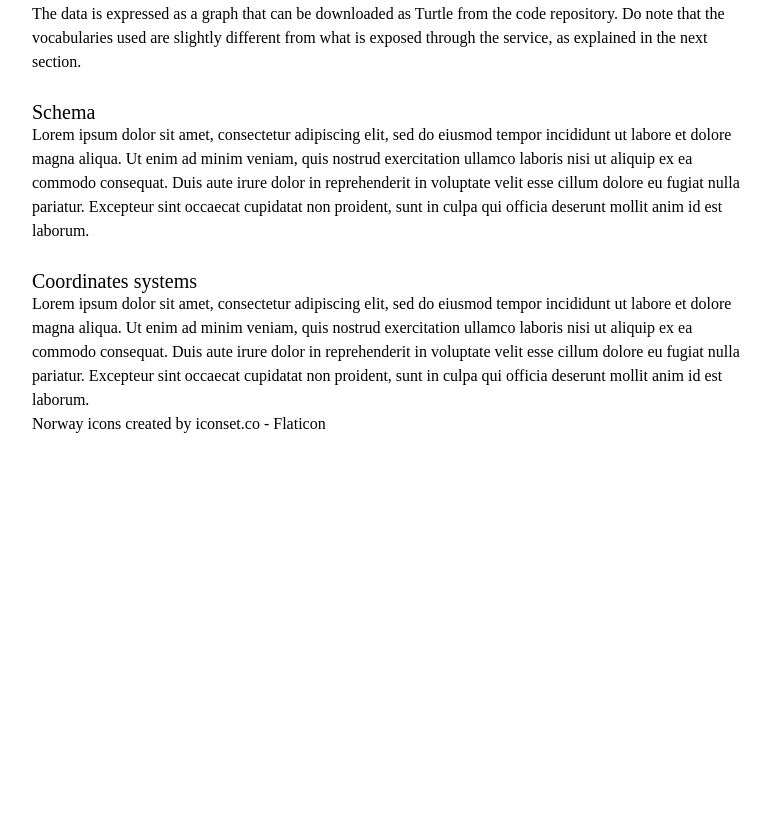
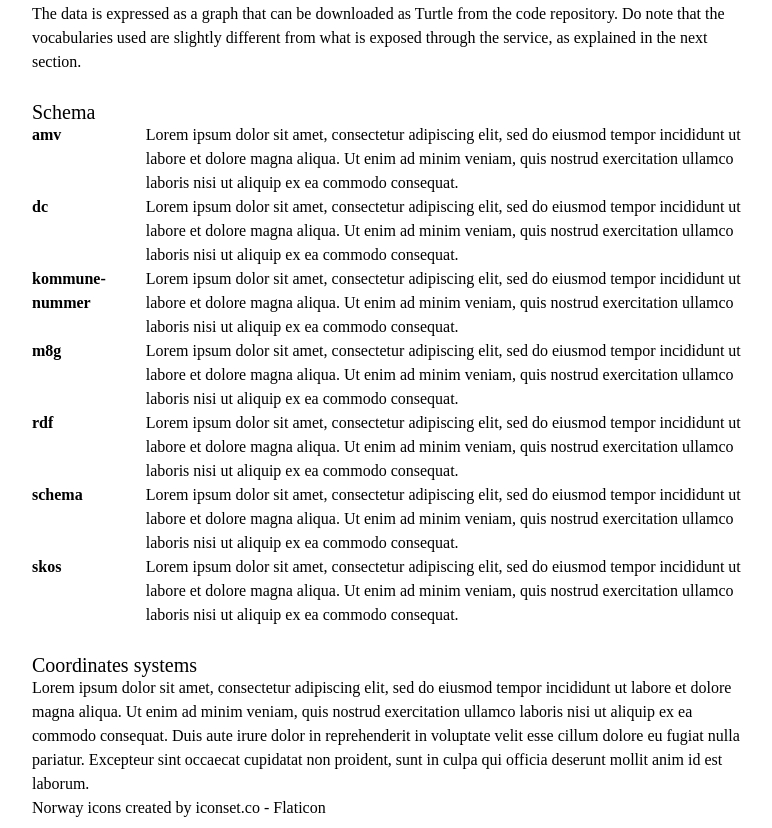
Before and after one commit to megoth-capgemini/municipalities-coordinates, a React (Vite) app: page / in a window 1280 px wide. Shown: the part 1060-1888 px from the top of the page, without its empty margins (248-1020 px from the left). Before the commit the page ends 1504 px from the top, so only its background shows below. Built offline with nearby package versions, Linux system fonts and the light colour scheme.

Commit message:
Introduced MDX
Want to improve the experience of writing the documentation - for now it's mostly markdown, but plan to add components later

```diff
--- a/package.json
+++ b/package.json
@@ -1,6 +1,7 @@
 {
   "name": "municipalities-coordinates",
   "version": "0.0.1",
+  "type": "module",
   "scripts": {
     "dev": "vite",
     "build": "poetry run python build.py && npm run build-web",
@@ -14,6 +15,8 @@
   "description": "A simple setup for getting a list of Norwegian municipalities and their coordinates",
   "devDependencies": {
     "@ldo/cli": "^0.0.1-alpha.32",
+    "@mdx-js/react": "^3.1.0",
+    "@mdx-js/rollup": "^3.1.0",
     "@types/n3": "^1.21.1",
     "@types/node": "^22.13.1",
     "@types/react": "^19.0.11",
--- /dev/null
+++ b/src/components/front-page/documentation.mdx
@@ -0,0 +1,83 @@
+<h2 className="bulma-title bulma-is-4">Documentation</h2>
+
+This section covers the details of the service, and focuses on what you need to know to use the service. If you want to
+understand the technical details of how the service is developed and operated, check out the [code
+repository on GitHub](https://github.com/megoth-capgemini/municipalities-coordinates).
+
+<h3 className="bulma-title bulma-is-5">Data</h3>
+
+The data is a combination
+of [the list of municipalities from data.norge.no](https://data.norge.no/datasets/978a923c-9ab6-3617-8fd6-6622363454e3)
+and the aggregated responses
+from [Kartverkets stedsnavn API](https://github.com/megoth-capgemini/municipalities-coordinates) (API for searching on
+place names, developed by the [Norwegian Mapping Authority](https://www.kartverket.no/)), providing municipalities with
+their name, municipality number, and coordinates.
+
+The data is expressed as a graph that can be downloaded as Turtle from
+the [code repository](https://github.com/megoth-capgemini/municipalities-coordinates/blob/main/kommunenummer-koordinater.ttl).
+Do note that the vocabularies used are slightly different from what is exposed through the service, as explained in the
+next section.
+
+<h3 className="bulma-title bulma-is-5">Schema</h3>
+
+<dl>
+    <dt>amv</dt>
+    <dd>
+        Lorem ipsum dolor sit amet, consectetur adipiscing elit, sed do
+        eiusmod tempor incididunt ut labore et dolore magna aliqua. Ut enim ad
+        minim veniam, quis nostrud exercitation ullamco laboris nisi ut
+        aliquip ex ea commodo consequat.
+    </dd>
+    <dt>dc</dt>
+    <dd>
+        Lorem ipsum dolor sit amet, consectetur adipiscing elit, sed do
+        eiusmod tempor incididunt ut labore et dolore magna aliqua. Ut enim ad
+        minim veniam, quis nostrud exercitation ullamco laboris nisi ut
+        aliquip ex ea commodo consequat.
+    </dd>
+    <dt>kommune&shy;nummer</dt>
+    <dd>
+        Lorem ipsum dolor sit amet, consectetur adipiscing elit, sed do
+        eiusmod tempor incididunt ut labore et dolore magna aliqua. Ut enim ad
+        minim veniam, quis nostrud exercitation ullamco laboris nisi ut
+        aliquip ex ea commodo consequat.
+    </dd>
+    <dt>m8g</dt>
+    <dd>
+        Lorem ipsum dolor sit amet, consectetur adipiscing elit, sed do
+        eiusmod tempor incididunt ut labore et dolore magna aliqua. Ut enim ad
+        minim veniam, quis nostrud exercitation ullamco laboris nisi ut
+        aliquip ex ea commodo consequat.
+    </dd>
+    <dt>rdf</dt>
+    <dd>
+        Lorem ipsum dolor sit amet, consectetur adipiscing elit, sed do
+        eiusmod tempor incididunt ut labore et dolore magna aliqua. Ut enim ad
+        minim veniam, quis nostrud exercitation ullamco laboris nisi ut
+        aliquip ex ea commodo consequat.
+    </dd>
+    <dt>schema</dt>
+    <dd>
+        Lorem ipsum dolor sit amet, consectetur adipiscing elit, sed do
+        eiusmod tempor incididunt ut labore et dolore magna aliqua. Ut enim ad
+        minim veniam, quis nostrud exercitation ullamco laboris nisi ut
+        aliquip ex ea commodo consequat.
+    </dd>
+    <dt>skos</dt>
+    <dd>
+        Lorem ipsum dolor sit amet, consectetur adipiscing elit, sed do
+        eiusmod tempor incididunt ut labore et dolore magna aliqua. Ut enim ad
+        minim veniam, quis nostrud exercitation ullamco laboris nisi ut
+        aliquip ex ea commodo consequat.
+    </dd>
+</dl>
+
+<h3 className="bulma-title bulma-is-5">Coordinates systems</h3>
+
+Lorem ipsum dolor sit amet, consectetur adipiscing elit, sed do
+eiusmod tempor incididunt ut labore et dolore magna aliqua. Ut enim ad
+minim veniam, quis nostrud exercitation ullamco laboris nisi ut
+aliquip ex ea commodo consequat. Duis aute irure dolor in
+reprehenderit in voluptate velit esse cillum dolore eu fugiat nulla
+pariatur. Excepteur sint occaecat cupidatat non proident, sunt in
+culpa qui officia deserunt mollit anim id est laborum.
--- a/src/components/front-page/index.tsx
+++ b/src/components/front-page/index.tsx
@@ -1,89 +1,18 @@
 import SearchByName from "../search-by-name";
 import SearchByProximity from "../search-by-proximity";
+import Introduction from "./introduction.mdx";
+import Documentation from "./documentation.mdx";
 
 export default function FrontPage() {
   return (
     <div className="bulma-container">
-      <header className="bulma-content">
-        <h1 className="bulma-title">Norwegian Municipalities</h1>
-        <p>
-          This is a service for finding Norwegian municipalities by their name
-          or coordinates. The data can expressed as a{" "}
-          <a href="https://en.wikipedia.org/wiki/Linked_data">Linked Data</a>{" "}
-          graph, or a simple{" "}
-          <a href="https://www.json.org/json-en.html">JSON</a> response.
-        </p>
-        <p>
-          To learn more about the project, read the{" "}
-          <a href={"#documentation"}>documentation</a> or check out the{" "}
-          <a href="https://github.com/megoth-capgemini/municipalities-coordinates">
-            code repository
-          </a>
-          .
-        </p>
+      <header className="bulma-block bulma-content">
+        <Introduction />
       </header>
       <SearchByName />
       <SearchByProximity />
       <section id="documentation" className="bulma-block bulma-content">
-        <h2 className="bulma-title bulma-is-4">Documentation</h2>
-        <p>
-          This section covers the details of the service, and focuses on what
-          you need to know to use the service. If you want to understand the
-          technical details of how the service is developed and operated, check
-          out the <a href={""}>code repository on GitHub</a>.
-        </p>
-        <h3 className="bulma-title bulma-is-5">Data</h3>
-        <p>
-          The data is a combination of{" "}
-          <a href="https://data.norge.no/datasets/978a923c-9ab6-3617-8fd6-6622363454e3">
-            the list of municipalities from data.norge.no
-          </a>{" "}
-          and the aggregated responses from{" "}
-          <a
-            href={
-              "https://github.com/megoth-capgemini/municipalities-coordinates"
-            }
-          >
-            Kartverkets stedsnavn API
-          </a>{" "}
-          (API for searching on place names, developed by the{" "}
-          <a href={"https://www.kartverket.no/"}>Norwegian Mapping Authority</a>
-          ), providing municipalities with their name, municipality number, and
-          coordinates.
-        </p>
-        <p>
-          The data is expressed as a graph that can be downloaded as Turtle from
-          the{" "}
-          <a
-            href={
-              "https://github.com/megoth-capgemini/municipalities-coordinates/blob/main/kommunenummer-koordinater.ttl"
-            }
-          >
-            code repository
-          </a>
-          . Do note that the vocabularies used are slightly different from what
-          is exposed through the service, as explained in the next section.
-        </p>
-        <h3 className="bulma-title bulma-is-5">Schema</h3>
-        <p>
-          Lorem ipsum dolor sit amet, consectetur adipiscing elit, sed do
-          eiusmod tempor incididunt ut labore et dolore magna aliqua. Ut enim ad
-          minim veniam, quis nostrud exercitation ullamco laboris nisi ut
-          aliquip ex ea commodo consequat. Duis aute irure dolor in
-          reprehenderit in voluptate velit esse cillum dolore eu fugiat nulla
-          pariatur. Excepteur sint occaecat cupidatat non proident, sunt in
-          culpa qui officia deserunt mollit anim id est laborum.
-        </p>
-        <h3 className="bulma-title bulma-is-5">Coordinates systems</h3>
-        <p>
-          Lorem ipsum dolor sit amet, consectetur adipiscing elit, sed do
-          eiusmod tempor incididunt ut labore et dolore magna aliqua. Ut enim ad
-          minim veniam, quis nostrud exercitation ullamco laboris nisi ut
-          aliquip ex ea commodo consequat. Duis aute irure dolor in
-          reprehenderit in voluptate velit esse cillum dolore eu fugiat nulla
-          pariatur. Excepteur sint occaecat cupidatat non proident, sunt in
-          culpa qui officia deserunt mollit anim id est laborum.
-        </p>
+        <Documentation />
       </section>
       <footer className="bulma-block bulma-content">
         <a
--- /dev/null
+++ b/src/components/front-page/introduction.mdx
@@ -0,0 +1,8 @@
+<h1 className="bulma-title">Norwegian Municipalities</h1>
+
+This is a service for finding Norwegian municipalities by their name or coordinates. The data can expressed as
+a [Linked Data](https://en.wikipedia.org/wiki/Linked_data) graph, or a simple [JSON](https://www.json.org/json-en.html)
+response.
+
+To learn more about the project, read the [documentation](#documentation) or check out
+the [code repository](https://github.com/megoth-capgemini/municipalities-coordinates).
--- a/src/main.tsx
+++ b/src/main.tsx
@@ -1,6 +1,7 @@
 import React from "react";
 import ReactDOM from "react-dom/client";
 import { createBrowserRouter, RouterProvider } from "react-router-dom";
+import { MDXProvider } from "@mdx-js/react";
 import FrontPage from "./components/front-page";
 import "bulma/css/versions/bulma-no-helpers-prefixed.css";
 import "./styles/global.css";
@@ -19,6 +20,8 @@ const router = createBrowserRouter([
 
 ReactDOM.createRoot(document.getElementById("root")!).render(
   <React.StrictMode>
-    <RouterProvider router={router} />
+    <MDXProvider>
+      <RouterProvider router={router} />
+    </MDXProvider>
   </React.StrictMode>,
 );
--- a/src/styles/global.css
+++ b/src/styles/global.css
@@ -41,7 +41,7 @@ code {
 dl {
     display: grid;
     gap: 0 1ch;
-    grid-template-columns: auto 1fr;
+    grid-template-columns: min-content 1fr;
 }
 
 dt {
--- a/tsconfig.json
+++ b/tsconfig.json
@@ -23,6 +23,9 @@
     "noUnusedLocals": true,
     "noUnusedParameters": true,
     "noFallthroughCasesInSwitch": true,
-    "types": []
+    "typeRoots": [
+      "node_modules/@types",
+      "typings"
+    ]
   }
 }
--- a/vite.config.js
+++ b/vite.config.js
@@ -1,7 +1,10 @@
+import mdx from "@mdx-js/rollup";
+
 export default {
   root: ".",
   build: {
     outDir: "./dist",
     emptyOutDir: true,
   },
+  plugins: [mdx()],
 };
```
Also changed, not shown: typings/vite.d.ts (added, +34 -0 lines), 6 other files (tests, documents, lock files or other folders).
